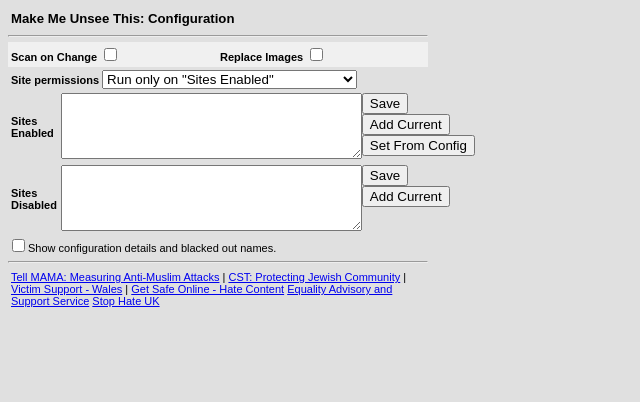
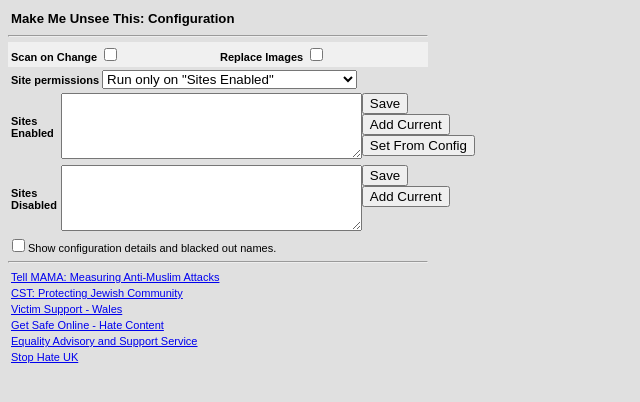
Before and after one commit to dsaw/Make-Me-Unsee-This, a browser extension: page source/options.html in a window 1280 px wide. Shown: the whole page, without its empty margins (0-640 px from the left). Drawn offline with Linux system fonts and the light colour scheme.

Commit message:
Links at the bottom point to supporting orgs

```diff
--- a/source/options.html
+++ b/source/options.html
@@ -172,16 +172,12 @@ textarea.disabled {
     <div id="boilerplatediv">
       <hr>
       <table width="100%">
-          <tr>
-              <td valign="top">
-                  <a target="_blank" href="https://tellmamauk.org/about-us/">Tell MAMA: Measuring Anti-Muslim Attacks</a> |
-                  <a target="_blank" href="https://github.com/djacobow/blackouthate">CST: Protecting Jewish Community</a> |
-                  <a target="_blank" href="https://www.victimsupport.org.uk/">Victim Support - Wales</a> |
-                  <a target="_blank" href="https://www.getsafeonline.org/protecting-yourself/hate-content/">Get Safe Online - Hate Content</a>
-                  <a target="_blank" href="https://www.equalityadvisoryservice.com/app/help">Equality Advisory and Support Service</a>
-                  <a target="_blank" href="https://www.stophateuk.org/">Stop Hate UK</a>
-              </td>
-          </tr>
+          <tr><td valign="top"><a target="_blank" href="https://tellmamauk.org/about-us/">Tell MAMA: Measuring Anti-Muslim Attacks</a></td></tr>
+          <tr><td valign="top"><a target="_blank" href="https://github.com/djacobow/blackouthate">CST: Protecting Jewish Community</a></td></tr>
+          <tr><td valign="top"><a target="_blank" href="https://www.victimsupport.org.uk/">Victim Support - Wales</a></td></tr>
+          <tr><td valign="top"><a target="_blank" href="https://www.getsafeonline.org/protecting-yourself/hate-content/">Get Safe Online - Hate Content</a></td></tr>
+          <tr><td valign="top"><a target="_blank" href="https://www.equalityadvisoryservice.com/app/help">Equality Advisory and Support Service</a></td></tr>
+          <tr><td valign="top"><a target="_blank" href="https://www.stophateuk.org/">Stop Hate UK</a></td></tr>
       </table>
     </div>
 
```
